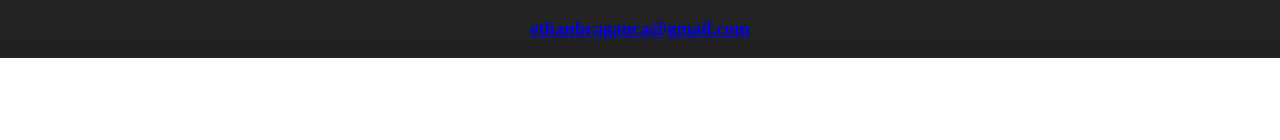
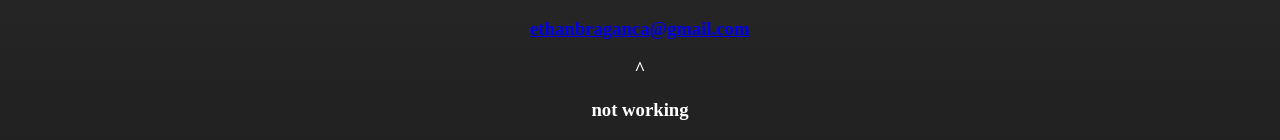
Before and after one commit to PHO3NIX5/My-Hobbies, a plain HTML site: page index.html in a window 1280 px wide. Shown: the part 7500-7640 px from the top of the page. Before the commit the page ends 7558 px from the top, so only its background shows below. Drawn offline with Linux system fonts and the light colour scheme; a web font is replaced by a local one.

Commit message:
Add files via upload

```diff
--- a/index.html
+++ b/index.html
@@ -61,7 +61,8 @@
 			</a>
 		</div>
 	</section>
+<h3>^</h3>
 
-
+<h3>not working</h3>
 
 </body></html>
```
